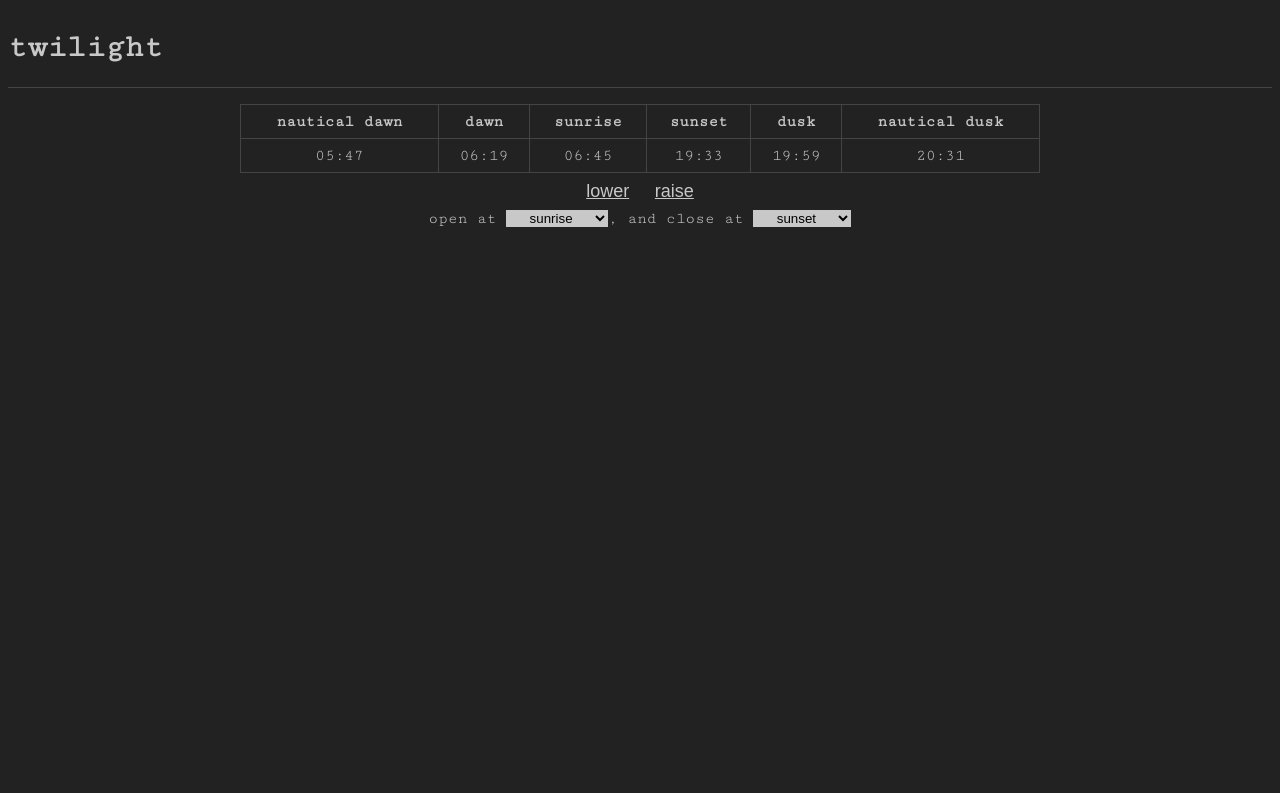
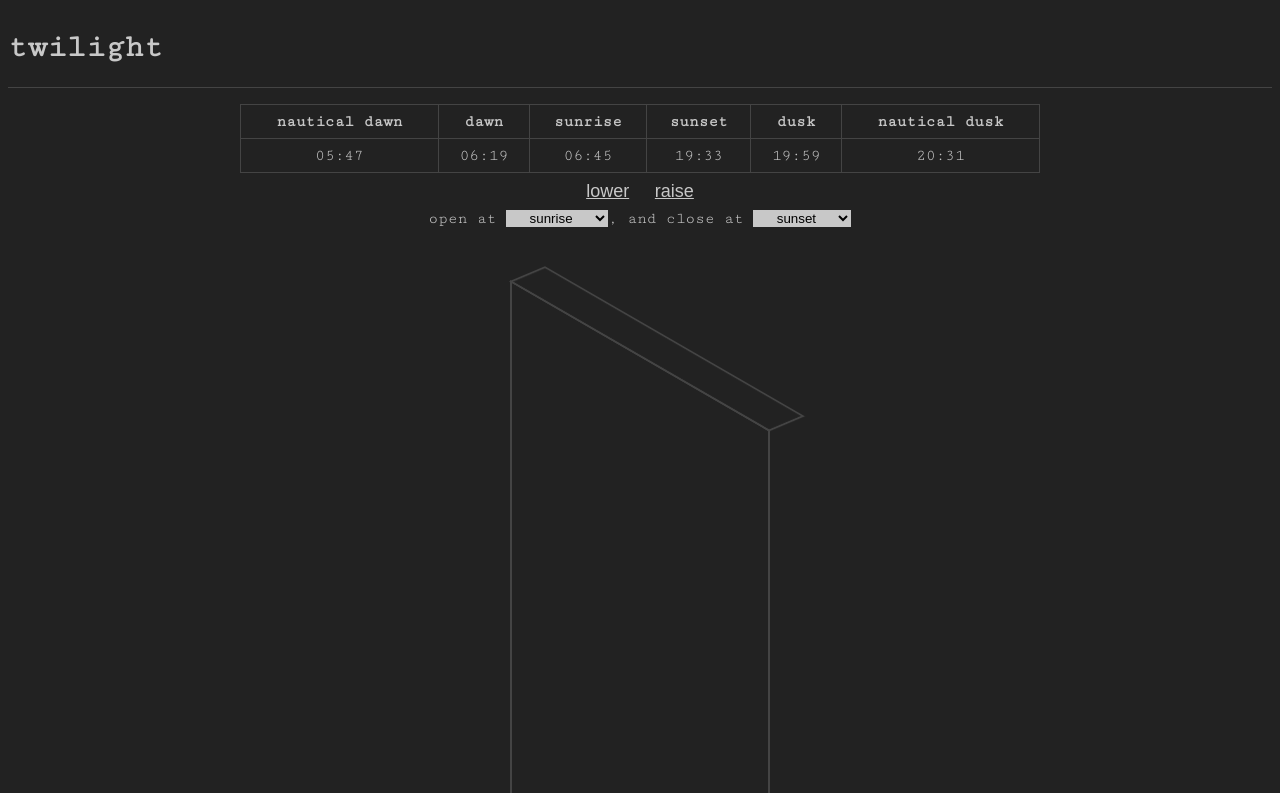
Before and after one commit to harry48225/twilight, a Svelte app in the folder firmware/webapp/: page / in a window 1280 px wide. Shown: the top 793 px of the page. Built offline with nearby package versions, Linux system fonts and the light colour scheme.

Commit message:
Add isometric blind

```diff
--- a/firmware/webapp/src/App.svelte
+++ b/firmware/webapp/src/App.svelte
@@ -1,4 +1,5 @@
 <script lang="ts">
+import BlindGraphic from "./BlindGraphic.svelte";
 import Header from "./Header.svelte";
 import Scheduler from "./Scheduler.svelte";
 import SunPositionTable from "./SunPositionTable.svelte";
@@ -11,6 +12,7 @@ import SunPositionTable from "./SunPositionTable.svelte";
 	<button on:click={() => fetch("/api/lower_blind")}>lower</button>
 	<button on:click={() => fetch("/api/raise_blind")}>raise</button>
 	<Scheduler/>
+	<BlindGraphic/>
 </main>
 
 <style>
--- /dev/null
+++ b/firmware/webapp/src/BlindGraphic.svelte
@@ -0,0 +1,36 @@
+<script lang="ts">
+
+</script>
+
+<div class="canvas">
+  <div class="blind">
+  </div>
+</div>
+
+<style lang="scss">
+  .canvas {
+    width: 100%;
+    margin-top: 128px;
+
+    > div {
+      margin: 0 auto;
+    }
+  }
+
+  .blind {
+    height: 512px;
+    width: 256px;
+    border: 2px #444 solid;
+    transform-style: preserve-3d;
+    transform: skewY(30deg);
+
+    &::after {
+      content: "";
+      display: inline-block;
+      height: 32px;
+      width: 256px;
+      border: 2px #444 solid;
+      transform: skewX(-45deg) translateY(-36px) translateX(-21px);
+    }
+  }
+</style>
```
